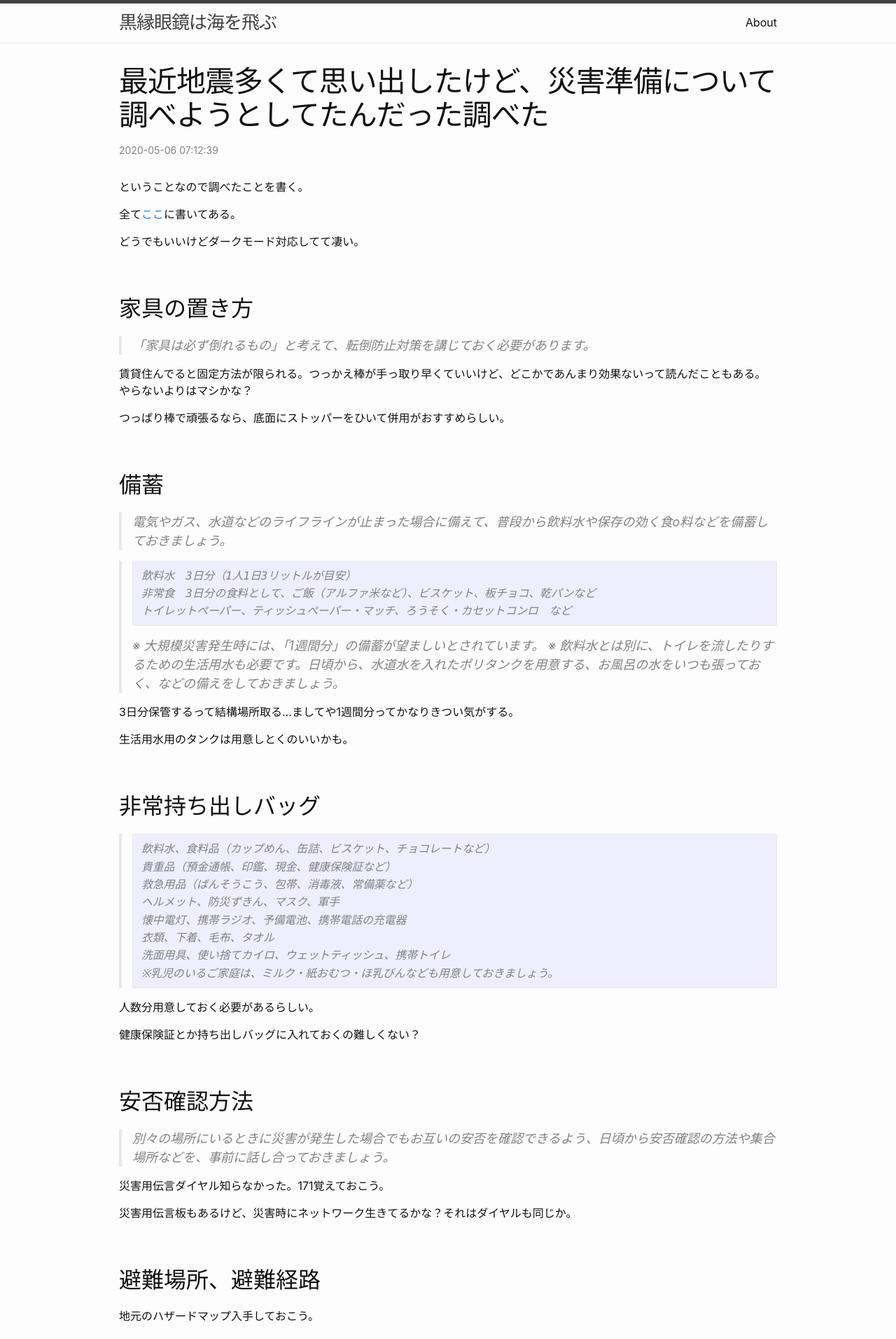
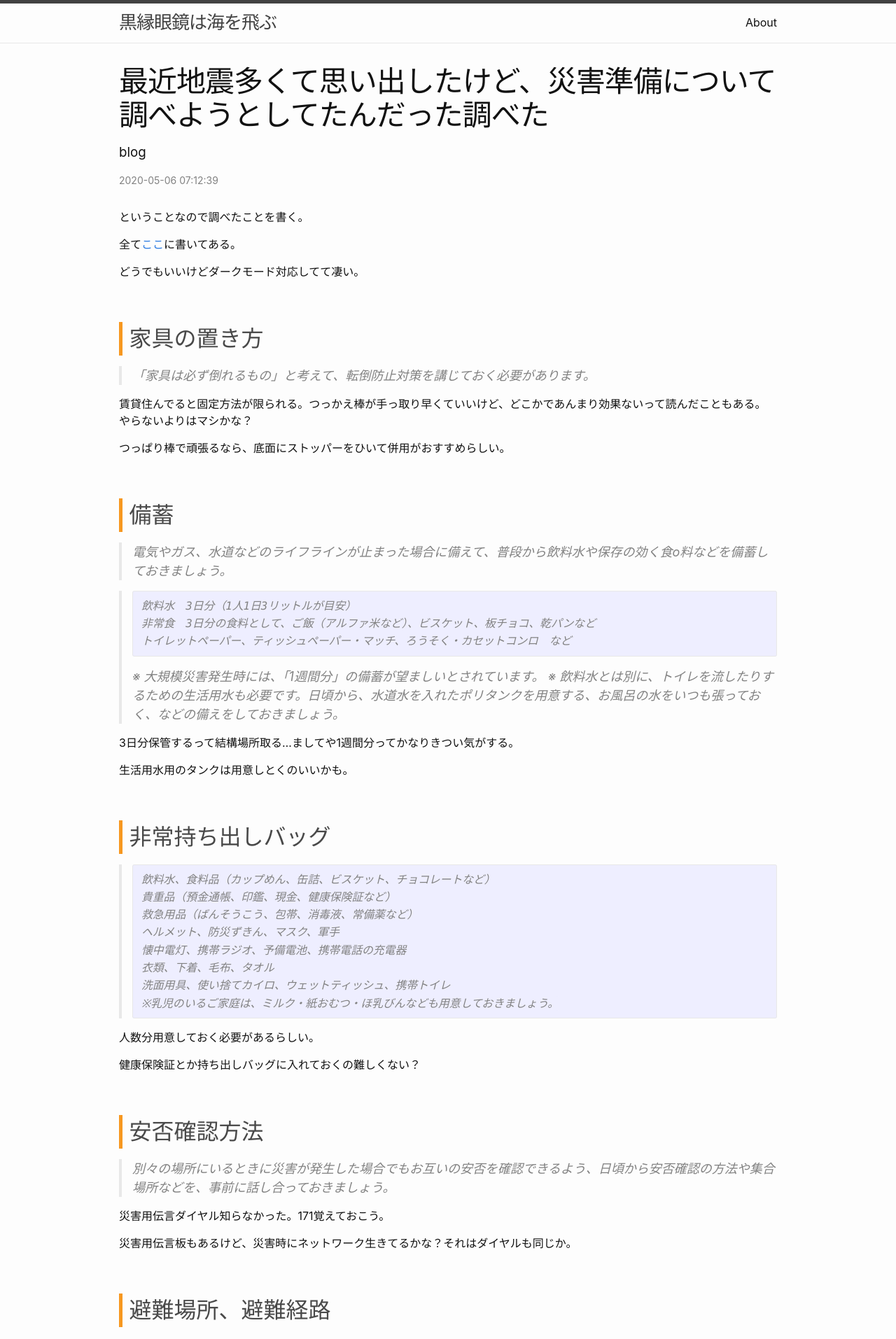
Before and after one commit to ryoo14/blog_ryoo_cc, a Jekyll site: the page built from _posts/2020-05-06-earthquake.md, in a window 1280 px wide. Shown: the top 1913 px of the page at 70% size. Built offline with Jekyll 4.4.1, drawn with Linux system fonts in a browser that asks for light colours; some of the changed text lies outside the part shown.

Commit message:
modify design

```diff
--- a/_layouts/post.html
+++ b/_layouts/post.html
@@ -5,6 +5,11 @@ layout: default
 
   <header class="post-header">
     <h1 class="post-title p-name" itemprop="name headline">{{ page.title | escape }}</h1>
+    <p class="post-meta">
+      {% for category in site.categories %}
+      <h3>{{ category[0] }}</h3>
+      {% endfor %}
+    </p>
     <p class="post-meta">
       {%- assign date_format = site.minima.date_format | default: "%Y-%m-%d %H:%M:%S" -%}
       <time class="dt-published" datetime="{{ page.date | date_to_xmlschema }}" itemprop="datePublished">
@@ -30,6 +35,16 @@ layout: default
     {{ content }}
   </div>
 
+  <hr>
+  <p>関連カテゴリ</p>
+  {% for category in site.categories %}
+  <ul>
+    {% for post in category[1] %}
+    <li><a href="{{ post.url }}">{{ post.title }}</a></li>
+    {% endfor %}
+  </ul>
+  {% endfor %}
+
   {%- if site.disqus.shortname -%}
     {%- include disqus_comments.html -%}
   {%- endif -%}
--- a/_sass/minima/custom-styles.scss
+++ b/_sass/minima/custom-styles.scss
@@ -8,3 +8,10 @@ hr {
 .wrapper {
   max-width: calc(1000px - (30px * 2))
 }
+
+h2 {
+  margin-top: 10px;
+  padding: 0em 0.3em;/*上下 左右の余白*/
+  color: #494949;/*文字色*/
+  border-left: solid 5px #f79821;/*左線*/
+}
```
